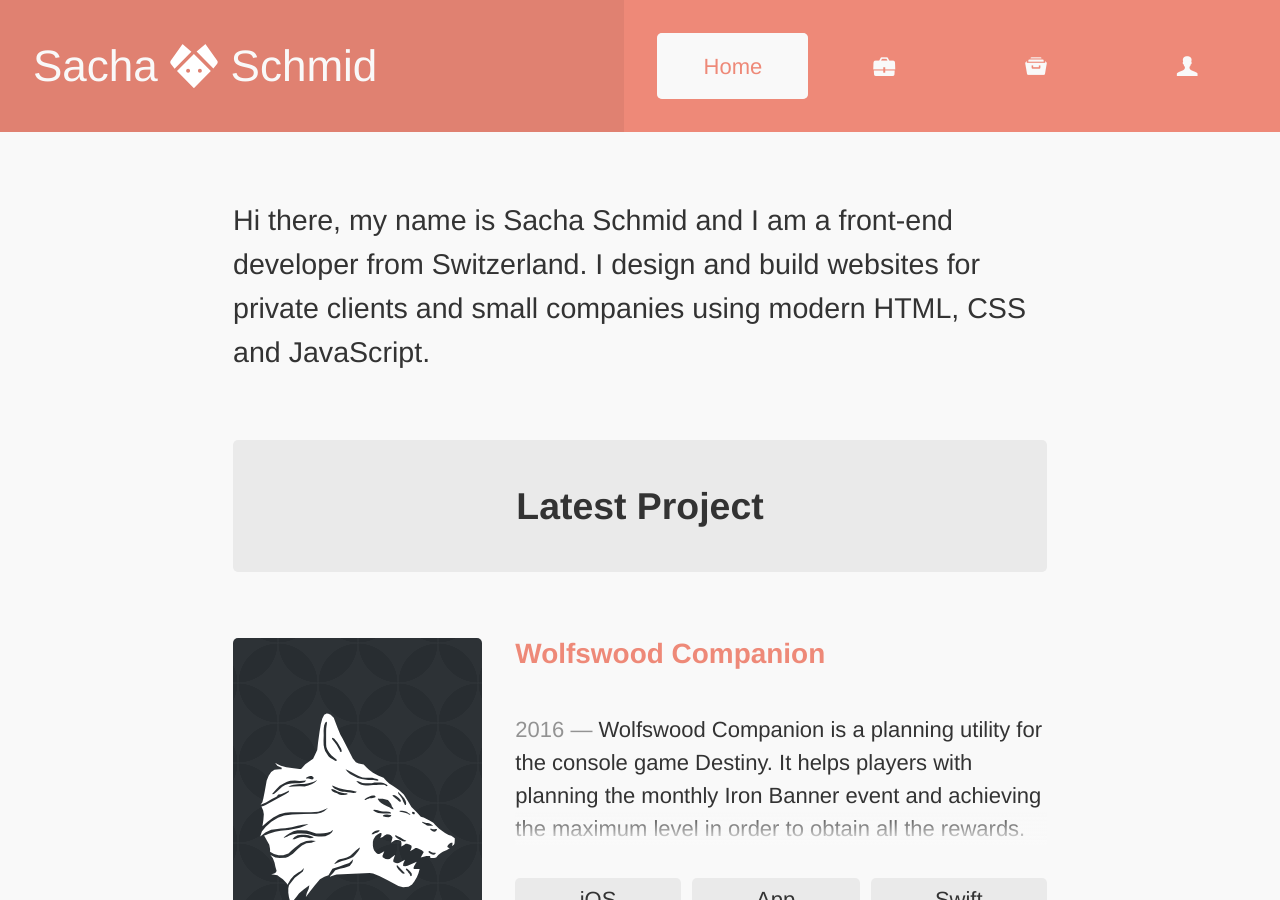
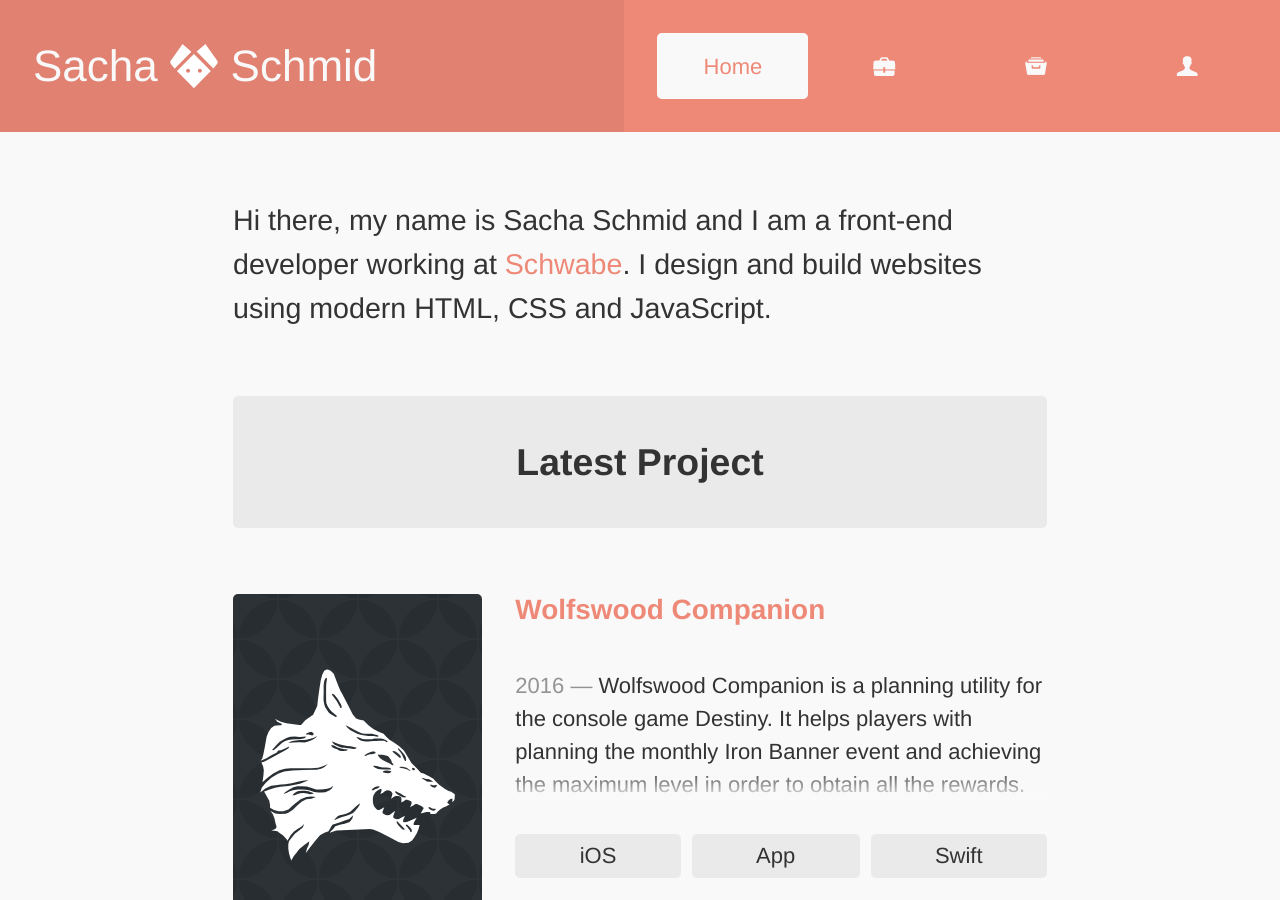
Before and after one commit to RadLikeWhoa/old.sacha.me, a Jekyll site: the page built from index.html, in a window 1280 px wide and 900 px high. Built offline with Jekyll 4.4.1, drawn with Linux system fonts in a browser that asks for light colours.

Commit message:
Update intro

```diff
--- a/about/index.html
+++ b/about/index.html
@@ -8,7 +8,7 @@ description: "Read about styles and components used on sacha.me."
   <section class="home-section">
     <h2 class="section-heading">About Me</h2>
     <img src="../assets/img/profile.jpg" class="avatar">
-    <p>My name is Sacha Schmid. I'm a front-end developer from Switzerland, interested in both design and development.</p>
+    <p>My name is Sacha Schmid. I'm a front-end developer from Switzerland, interested in both design and development. I work at <a href="http://schwabe.ch">Schwabe</a> in Muttenz, Switzerland.</p>
     <ul class="social-list clear" data-grid>
       <li class="social-item" data-col="1-3">
         <a href="https://twitter.com/sachaschmid" data-button="center" title="Twitter"><span class="label"><span data-icon="twitter"></span></span></a>
--- a/index.html
+++ b/index.html
@@ -3,7 +3,7 @@ navigation_match: /
 ---
 
 <section class="home-section wrap">
-  <p class="site-intro hero-text">Hi there, my name is Sacha Schmid and I am a front-end developer from Switzerland. I design and build websites for private clients and small companies using modern HTML, CSS and JavaScript.</p>
+  <p class="site-intro hero-text">Hi there, my name is Sacha Schmid and I am a front-end developer working at <a href="http://schwabe.ch">Schwabe</a>. I design and build websites using modern HTML, CSS and JavaScript.</p>
 </section>
 <section class="home-section wrap">
   <h2 class="section-heading">Latest Project</h2>
```
Also changed, not shown: 1 other file.
